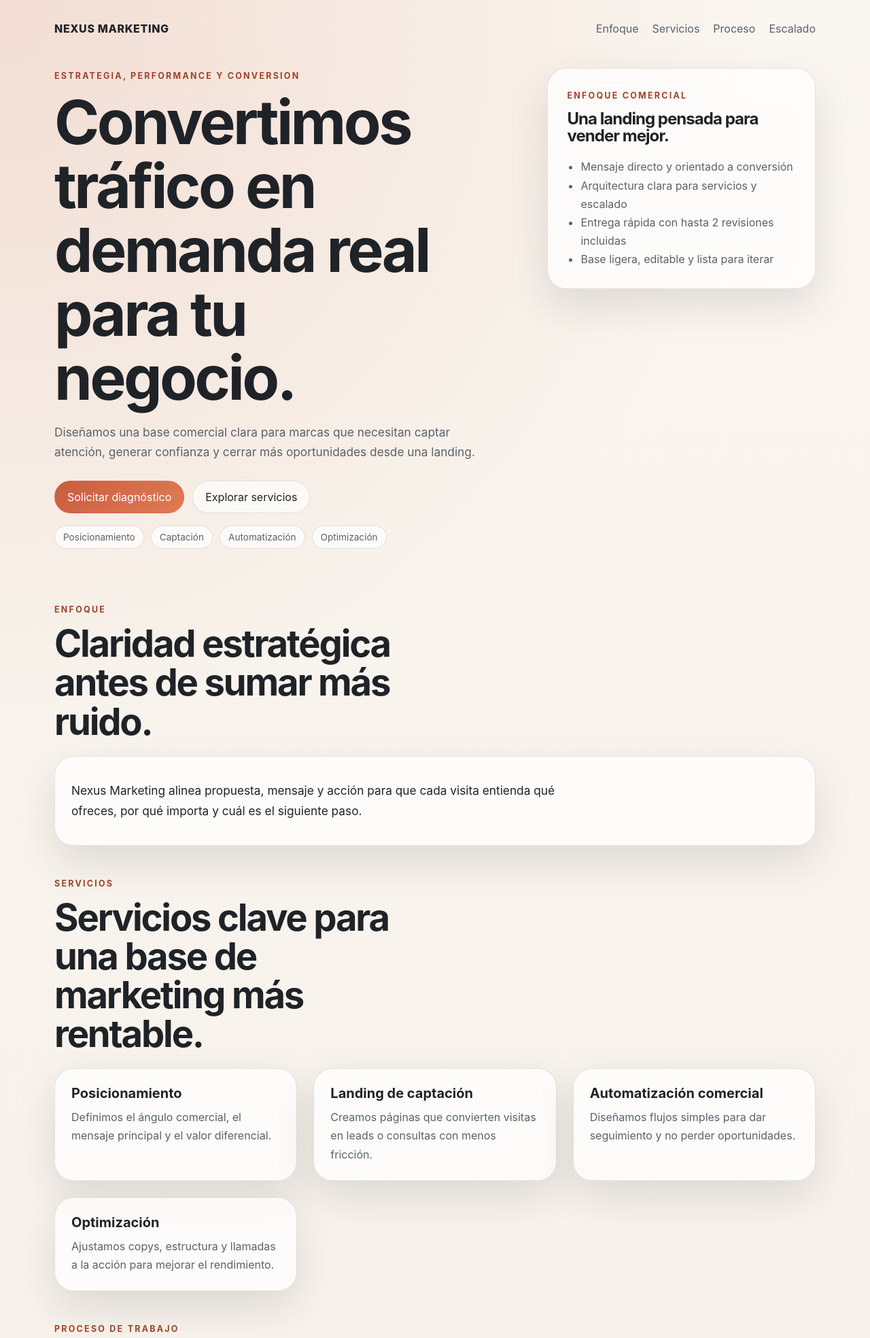
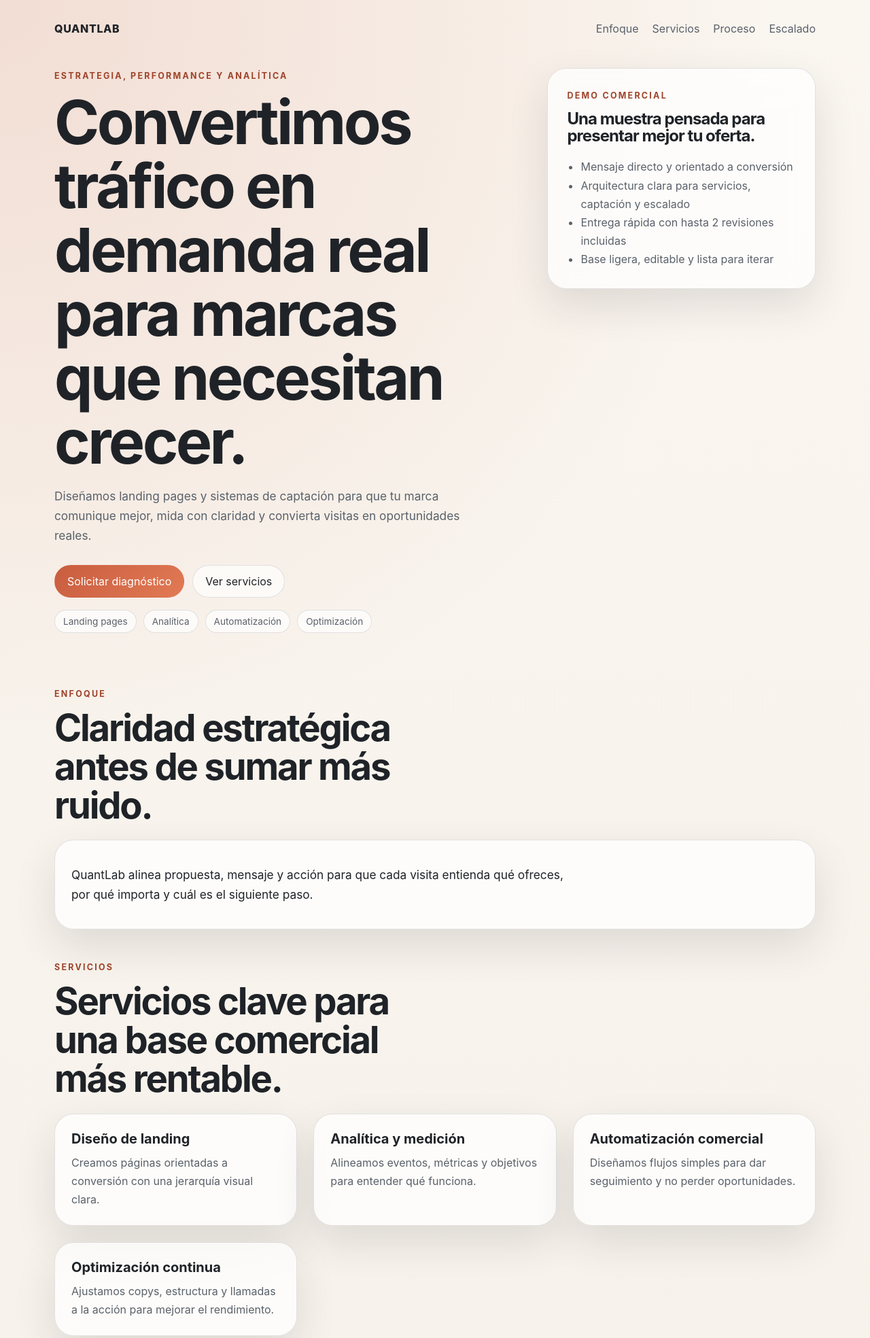
Before and after one commit to Whiteks1/nexus.marketing, a plain HTML site: page index.html in a window 1280 px wide. Shown: the top 1968 px of the page at 68% size. Drawn offline with Linux system fonts and the light colour scheme.

Commit message:
Rebrand demo for QuantLab

```diff
--- a/index.html
+++ b/index.html
@@ -5,16 +5,16 @@
     <meta name="viewport" content="width=device-width, initial-scale=1.0" />
     <meta
       name="description"
-      content="Nexus Marketing diseña landings y sistemas de captación para convertir visibilidad en oportunidades comerciales."
+      content="QuantLab diseña landings y experiencias comerciales para convertir visibilidad en oportunidades reales."
     />
-    <title>Nexus Marketing | Estrategia que convierte</title>
+    <title>QuantLab | Estrategia digital que convierte</title>
     <link rel="stylesheet" href="styles.css" />
   </head>
   <body>
     <div class="page-shell">
       <header class="hero" id="top">
         <nav class="nav">
-          <a class="brand" href="#top">Nexus Marketing</a>
+          <a class="brand" href="#top">QuantLab</a>
           <div class="nav-links">
             <a href="#enfoque">Enfoque</a>
             <a href="#servicios">Servicios</a>
@@ -25,30 +25,30 @@
 
         <div class="hero-grid">
           <div class="hero-copy">
-            <p class="eyebrow">Estrategia, performance y conversion</p>
-            <h1>Convertimos tráfico en demanda real para tu negocio.</h1>
+            <p class="eyebrow">Estrategia, performance y analítica</p>
+            <h1>Convertimos tráfico en demanda real para marcas que necesitan crecer.</h1>
             <p class="lead">
-              Diseñamos una base comercial clara para marcas que necesitan captar atención,
-              generar confianza y cerrar más oportunidades desde una landing.
+              Diseñamos landing pages y sistemas de captación para que tu marca comunique mejor,
+              mida con claridad y convierta visitas en oportunidades reales.
             </p>
             <div class="hero-actions">
               <a class="button button-primary" href="#cta">Solicitar diagnóstico</a>
-              <a class="button button-secondary" href="#servicios">Explorar servicios</a>
+              <a class="button button-secondary" href="#servicios">Ver servicios</a>
             </div>
             <div class="trust-row" aria-label="Capacidades principales">
-              <span>Posicionamiento</span>
-              <span>Captación</span>
+              <span>Landing pages</span>
+              <span>Analítica</span>
               <span>Automatización</span>
               <span>Optimización</span>
             </div>
           </div>
 
           <aside class="hero-card" aria-label="Resumen de propuesta">
-            <span class="card-label">Enfoque comercial</span>
-            <h2>Una landing pensada para vender mejor.</h2>
+            <span class="card-label">Demo comercial</span>
+            <h2>Una muestra pensada para presentar mejor tu oferta.</h2>
             <ul>
               <li>Mensaje directo y orientado a conversión</li>
-              <li>Arquitectura clara para servicios y escalado</li>
+              <li>Arquitectura clara para servicios, captación y escalado</li>
               <li>Entrega rápida con hasta 2 revisiones incluidas</li>
               <li>Base ligera, editable y lista para iterar</li>
             </ul>
@@ -65,8 +65,8 @@
 
           <div class="focus-strip panel reveal">
             <p>
-              Nexus Marketing alinea propuesta, mensaje y acción para que cada visita entienda
-              qué ofreces, por qué importa y cuál es el siguiente paso.
+              QuantLab alinea propuesta, mensaje y acción para que cada visita entienda qué
+              ofreces, por qué importa y cuál es el siguiente paso.
             </p>
           </div>
         </section>
@@ -74,20 +74,20 @@
         <section class="section" id="servicios">
           <div class="section-heading">
             <p class="eyebrow">Servicios</p>
-            <h2>Servicios clave para una base de marketing más rentable.</h2>
+            <h2>Servicios clave para una base comercial más rentable.</h2>
           </div>
 
           <div class="grid services-grid">
             <article class="panel reveal">
-              <h3>Posicionamiento</h3>
+              <h3>Diseño de landing</h3>
               <p>
-                Definimos el ángulo comercial, el mensaje principal y el valor diferencial.
+                Creamos páginas orientadas a conversión con una jerarquía visual clara.
               </p>
             </article>
             <article class="panel reveal">
-              <h3>Landing de captación</h3>
+              <h3>Analítica y medición</h3>
               <p>
-                Creamos páginas que convierten visitas en leads o consultas con menos fricción.
+                Alineamos eventos, métricas y objetivos para entender qué funciona.
               </p>
             </article>
             <article class="panel reveal">
@@ -97,7 +97,7 @@
               </p>
             </article>
             <article class="panel reveal">
-              <h3>Optimización</h3>
+              <h3>Optimización continua</h3>
               <p>
                 Ajustamos copys, estructura y llamadas a la acción para mejorar el rendimiento.
               </p>
@@ -140,7 +140,7 @@
             <div>
               <h3>Servicios complementarios</h3>
               <p>
-                Nuevas landings, campañas, email flows y soporte continuo para escalar la demanda.
+                Nuevas landings, campañas, email flows, booking y soporte continuo para escalar la demanda.
               </p>
             </div>
             <a class="button button-primary" href="#cta">Hablar del siguiente paso</a>
@@ -152,9 +152,9 @@
         <div>
           <p class="eyebrow">CTA final</p>
           <h2>Si quieres una landing que empuje negocio, empecemos por la base y cerramos con una entrega final clara.</h2>
-          <p class="footer-meta">Nexus Marketing <span data-year></span></p>
+          <p class="footer-meta">QuantLab <span data-year></span></p>
         </div>
-        <a class="button button-primary" href="mailto:hello@nexusmarketing.com">
+        <a class="button button-primary" href="mailto:hello@quantlab.com">
           Contactar ahora
         </a>
       </footer>
```
Also changed, not shown: 1 other file.
